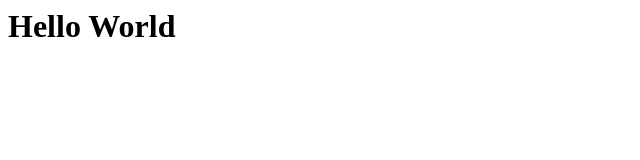
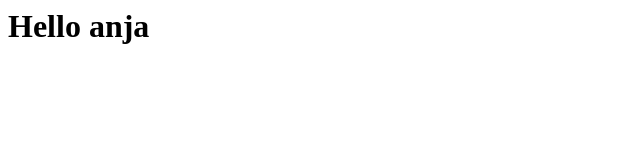
Before and after one commit to Anjacodes/Partner-Challenge-1, a plain HTML site: page index.html in a window 1280 px wide. Shown: the full height of the page, 0-640 px from the left. Drawn offline with Linux system fonts and the light colour scheme.

Commit message:
Update index.html

```diff
--- a/index.html
+++ b/index.html
@@ -1 +1 @@
-<h1>Hello World</h1>
+<h1>Hello anja</h1>
```
